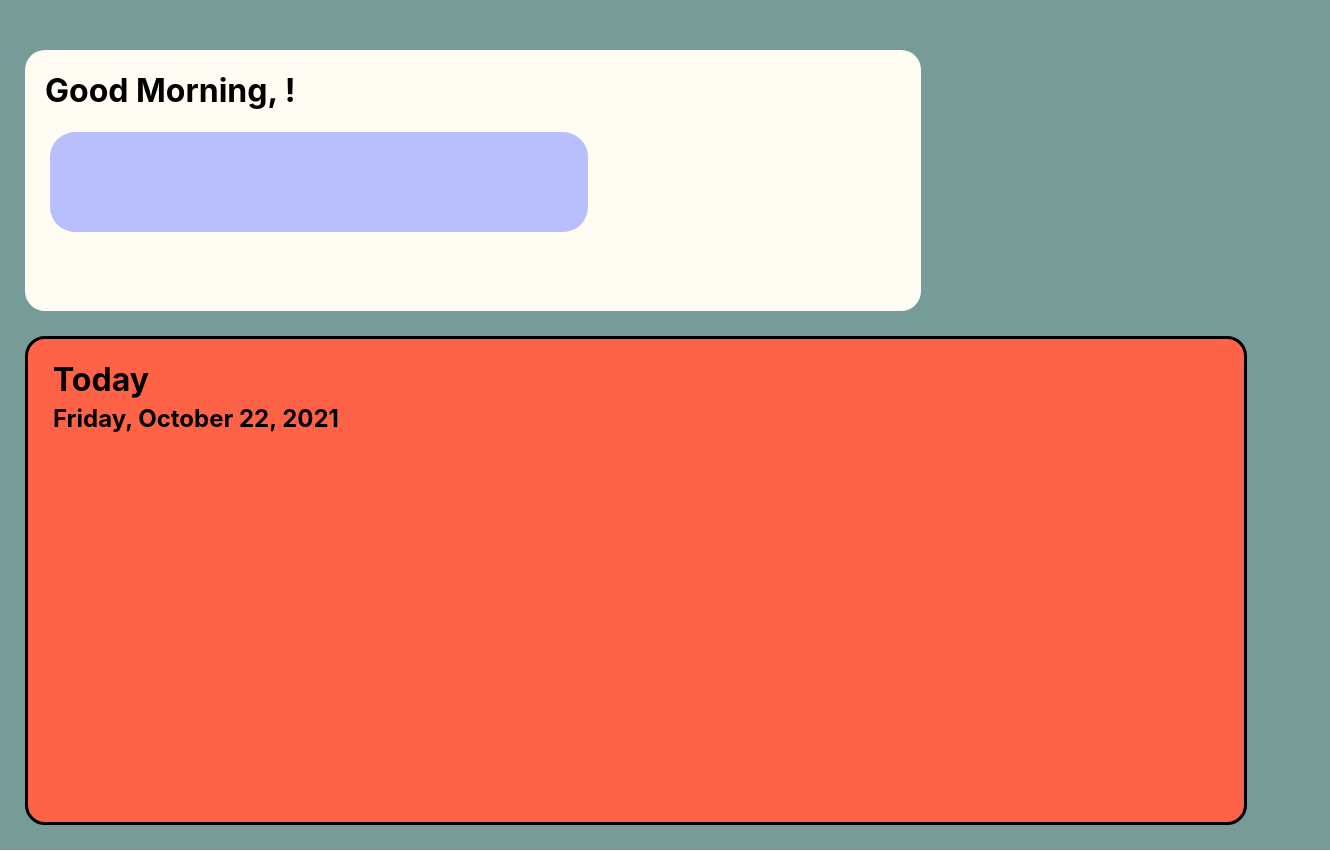
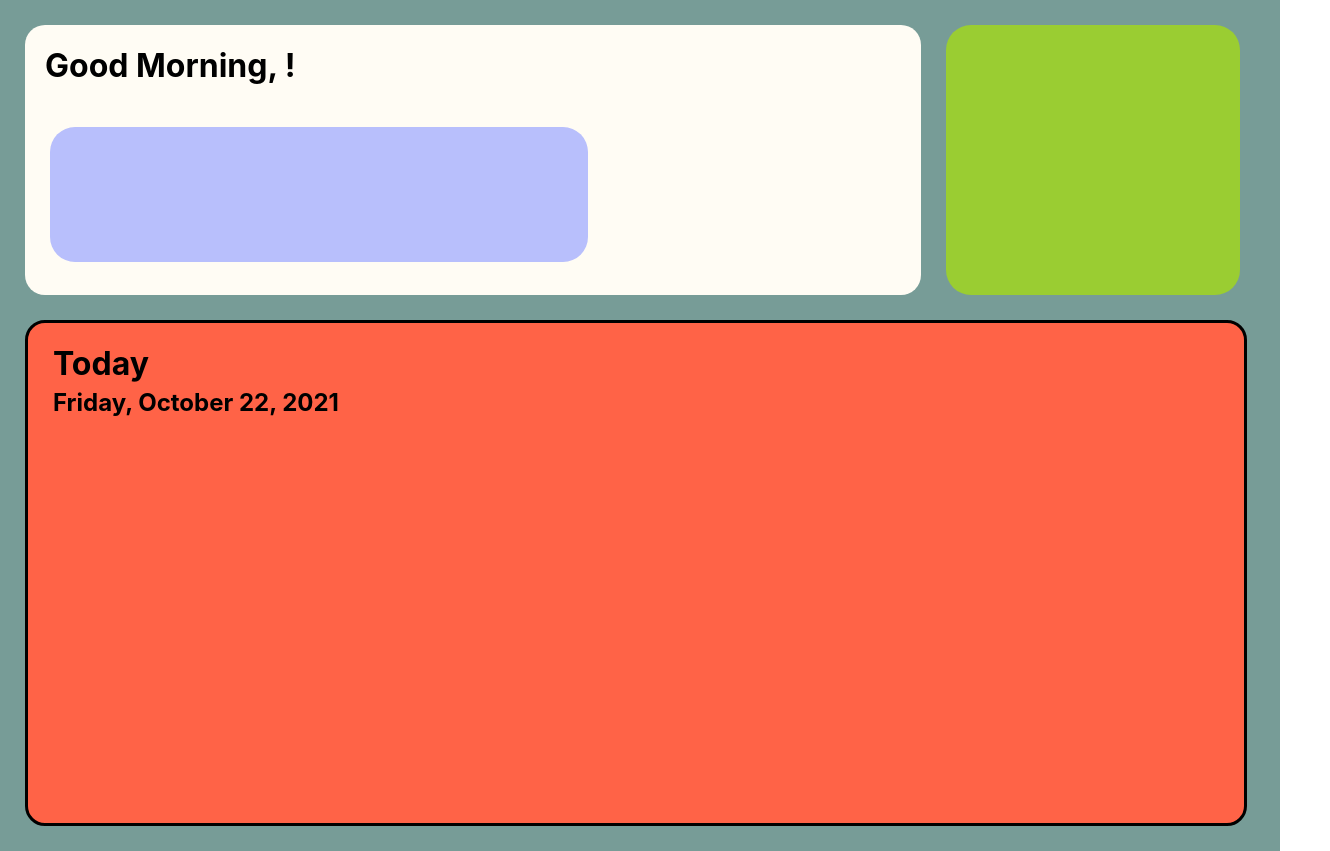
Before and after one commit to gooliajulia/design-my-week, a React (Create React App) app in the folder design-my-day/: page /homepage/name in a window 1280 px wide. Shown: the whole page, 1330 px wide, since content can reach past the window. Built offline with nearby package versions, Linux system fonts and the light colour scheme.

Commit message:
flex box improvements

```diff
--- a/design-my-day/src/App.css
+++ b/design-my-day/src/App.css
@@ -56,12 +56,11 @@ div#welcome {
 div#homepage {
   background-color: rgb(119, 156, 151);
   width: 100vw;
-  height: 100vh;
   display: flex;
   flex-direction: column;
   justify-content: flex-start;
-  align-items:flex-start;
-  padding: 25px;
+  /* align-items:flex-start;
+  padding: 25px; */
 }
 
 h1.homepage {
@@ -79,10 +78,25 @@ div#greeting-header {
   background-color: rgb(255, 252, 244);
   border-radius: 20px;
   margin-top: 25px;
+  margin-left: 25px;
   margin-bottom: 25px;
   display: flex;
   flex-direction: column;
   align-items: flex-start;
+}
+
+div#greeting-habits {
+  display: flex;
+}
+
+div#habits {
+  background-color: yellowgreen;
+  width: 23vw;
+  border-radius: 25px;
+  margin-top: 25px;
+  margin-left: 25px;
+  margin-right: 20px;
+  height: 270px;
 }
 
 h1.greeting-header {
@@ -93,7 +107,9 @@ div#today {
   background-color:tomato ;
   width: 95vw;
   height: 500px;
+  margin-left: 25px;
   border-radius: 20px;
+  margin-bottom: 25px;
   border-style: solid;
   display: flex;
   flex-direction: column;
@@ -112,8 +128,9 @@ h2.today {
 
 div#warmups {
   width: 60%;
-  height: 100px;
+  height: 50%;
   background-color: rgb(184, 191, 252);
   margin-left: 25px;
+  margin-top: 20px;
   border-radius: 25px;
 }
--- a/design-my-day/src/components/GreetingHeader.js
+++ b/design-my-day/src/components/GreetingHeader.js
@@ -1,4 +1,5 @@
-import WarmUps from './WarmUps.js'
+import WarmUps from './WarmUps.js';
+import Habits from './Habits.js';
 
 const GreetingHeader = ({name}) => {
     return (
--- a/design-my-day/src/components/Habits.js
+++ b/design-my-day/src/components/Habits.js
@@ -0,0 +1,9 @@
+
+const Habits = () => {
+    return (
+        <div id='habits'>
+        </div>
+    )
+}
+
+export default Habits;
--- a/design-my-day/src/components/Homepage.js
+++ b/design-my-day/src/components/Homepage.js
@@ -1,6 +1,7 @@
 import GreetingHeader from './GreetingHeader.js'
 import Today from './Today.js'
 import {useEffect, useState} from 'react';
+import Habits from './Habits.js';
 
 
 const HomePage = ({name}) => {
@@ -16,8 +17,11 @@ const HomePage = ({name}) => {
 
     return (
         <div id='homepage' >
+            <div id='greeting-habits'>
             <GreetingHeader
             name={holdName}/>
+            <Habits />
+            </div>
             <Today />
         </div>
 
```
